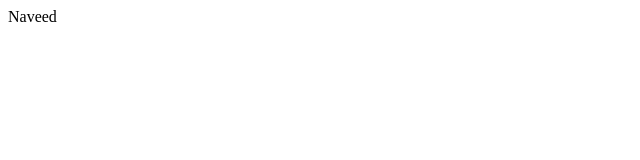
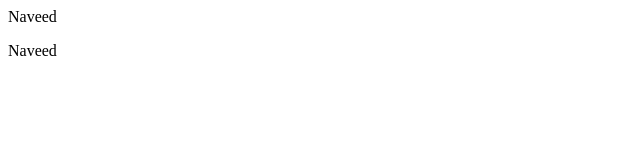
Before and after one commit to NaveedProo/Localrepo, a plain HTML site: page index.html in a window 1280 px wide. Shown: the full height of the page, 0-640 px from the left. Drawn offline with Linux system fonts and the light colour scheme.

Commit message:
add new text

```diff
--- a/index.html
+++ b/index.html
@@ -1 +1,2 @@
 <p>Naveed</p>
+<p>Naveed</p>
```
